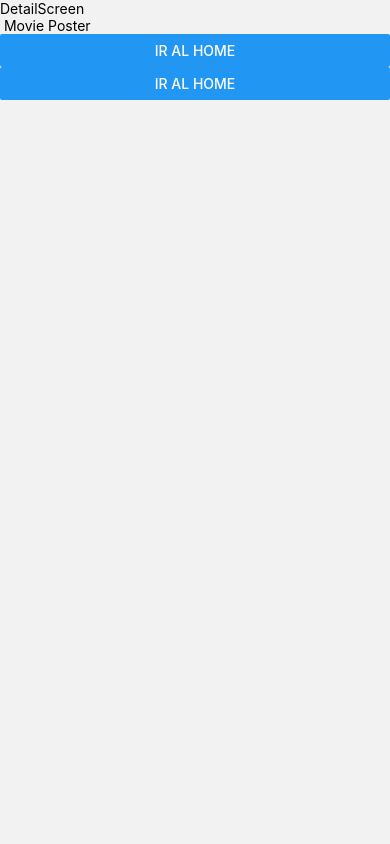
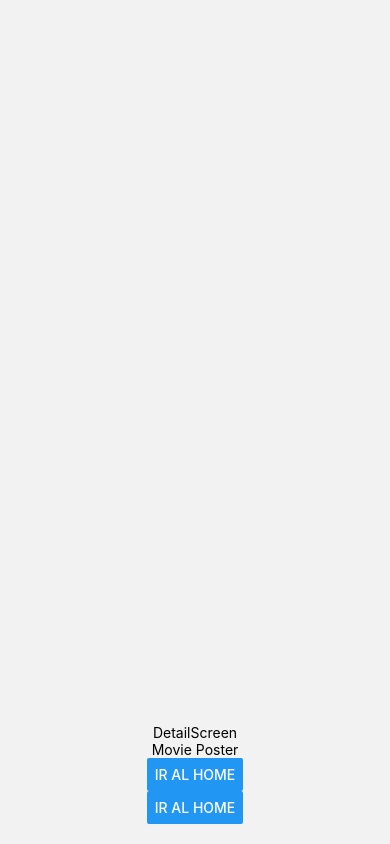
Before and after one commit to LuisOsorioARG/04-peliculasApp, a React Native app: screen /DetailScreen in a window 390 px wide. Built offline with nearby package versions, Linux system fonts and the light colour scheme; no server answers.

Commit message:
Cambios del día 7/feb

```diff
--- a/src/navigation/Navigation.js
+++ b/src/navigation/Navigation.js
@@ -18,7 +18,7 @@ export function Navigation() {
       screenOptions={{
         headerShown: false,
         cardStyle:{
-          backgroundColor: 'yellow'
+          backgroundColor: 'white'
         }
       }}
 
--- a/src/screens/DetailScreen.js
+++ b/src/screens/DetailScreen.js
@@ -1,6 +1,6 @@
 import React from 'react';
 import { useNavigation } from '@react-navigation/native';
-import { View, Text, Button } from "react-native";
+import { View, Text, Button,StyleSheet } from "react-native";
 import { MoviePoster } from '../components/moviePoster';
 
 export const DetailScreen = () => {
@@ -9,7 +9,7 @@ export const DetailScreen = () => {
 
 
 return (
-    <View>
+    <View style={styles.container}>
         <Text>
             DetailScreen
         </Text>
@@ -30,3 +30,27 @@ return (
     </View>
 )
 }
+
+const styles = StyleSheet.create({
+    container: {
+      flex: 1,
+      justifyContent: 'flex-end', // Alinear en la parte inferior
+      alignItems: 'center',
+      flexDirection: 'column', // Dirección de columna
+      marginBottom: 20, // Ajusta el espacio desde abajo (puedes cambiar el valor según tus necesidades)
+
+      // Puedes ajustar otros estilos del contenedor según tus necesidades
+    },
+    button: {
+      xbackgroundColor: 'green', // Color celeste
+      backgroundColor:'#c0d23e',
+      width: '90%', // Ocupar el 100% del ancho
+      paddingVertical: 15, // Puedes ajustar el espacio vertical
+      borderRadius: 5, // Bordes redondeados (opcional)
+    },
+    buttonText: {
+      textAlign: 'center',
+      color: 'black', // Color del texto
+      fontWeight: 'light', // Puedes ajustar el peso de la fuente
+    },
+  });
--- a/src/screens/HomeScreen.js
+++ b/src/screens/HomeScreen.js
@@ -1,6 +1,6 @@
 import React, { useEffect } from 'react';
 import { useNavigation } from '@react-navigation/native';
-import { View, Text, Button, ActivityIndicator, StyleSheet, TouchableOpacity } from "react-native";
+import { View, Text, Button, ActivityIndicator, StyleSheet, Pressable } from "react-native";
 import { useMovies } from '../hooks/useMovies';
 import { MoviePoster } from '../components/moviePoster';
 import { useSafeAreaFrame, useSafeAreaInsets } from 'react-native-safe-area-context';
@@ -13,6 +13,8 @@ export const HomeScreen = () => {
     const { peliculasEnCine, isLoading } = useMovies();
 
     const navigation = useNavigation();
+
+    console.log("peliculasEnCine:",peliculasEnCine);
 
     //esto es para agregar como un relojito de espera mientras estoy
     //cargando algo en el back-end...
@@ -38,12 +40,6 @@ return (
             title='ir al detalle'
             onPress={ () => navigation.navigate('DetailScreen')}
         />
-
-      {/* Botón que ocupa el 100% del ancho */}
-      <TouchableOpacity style={styles.button}
-        onPress={ () => navigation.navigate('DetailScreen')}>
-        <Text style={styles.buttonText}>Ir al Detalle</Text>
-      </TouchableOpacity>
 
     </View>
 )
```
